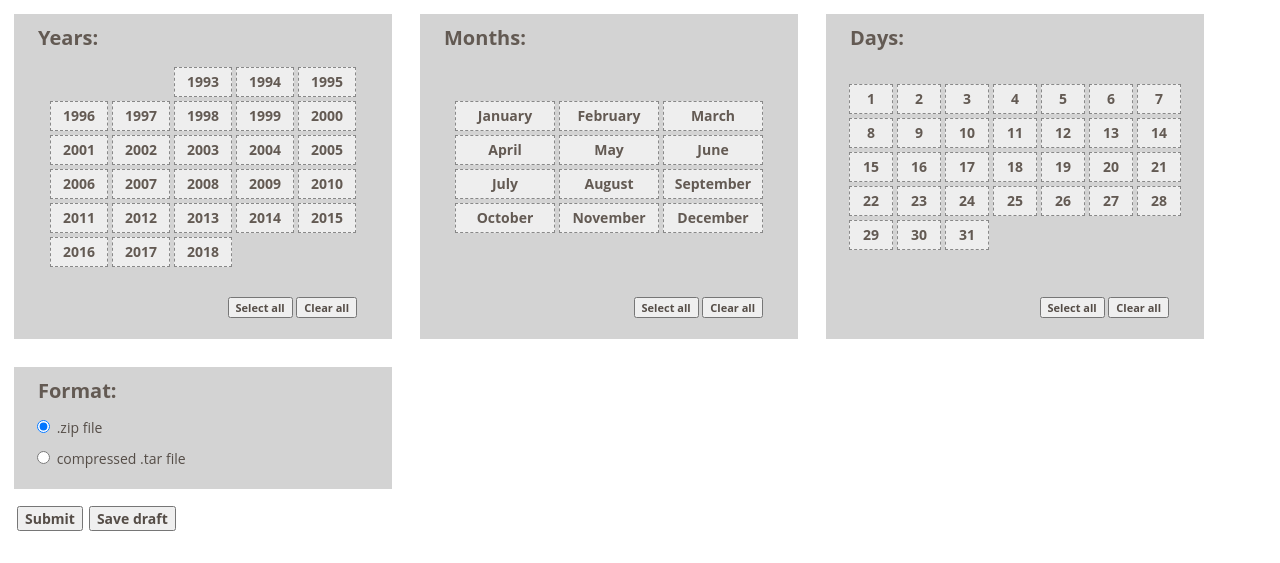
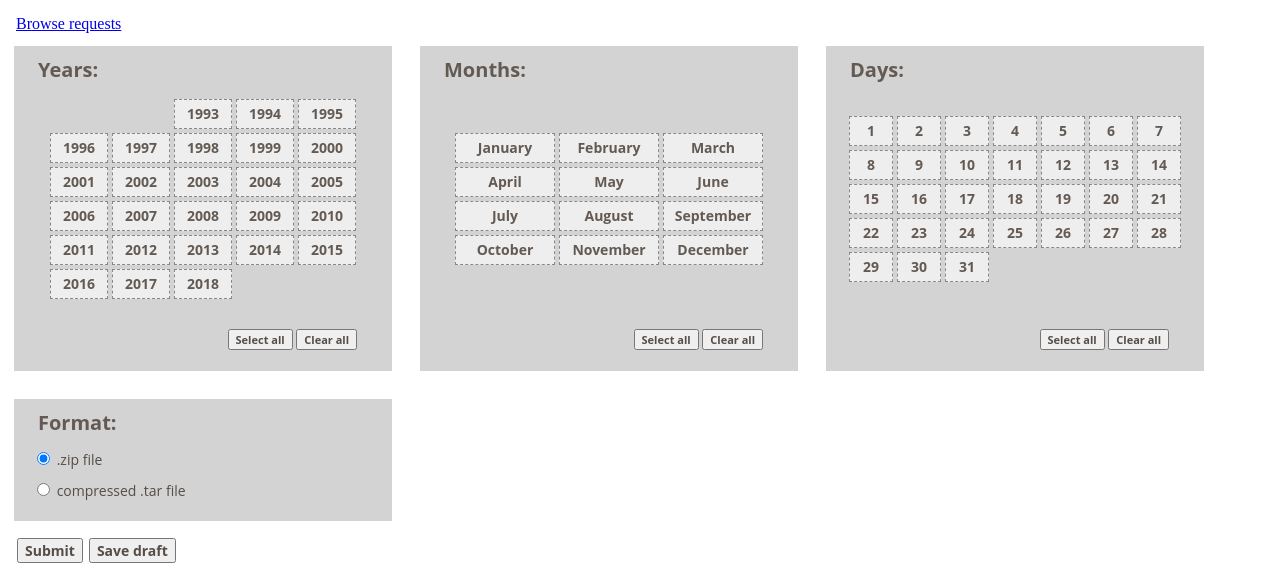
Before and after one commit to opalkonrad/copernicus_proxy, a Django app: page /downloader/sea_level/ in a window 1280 px wide. Shown: the top 563 px of the page. Run offline with Django 3.2, Linux system fonts and the light colour scheme.

Commit message:
Simple navigation

```diff
--- a/downloader/static/downloader/css/selection.css
+++ b/downloader/static/downloader/css/selection.css
@@ -142,3 +142,8 @@
     font-size: 14px;
     margin: 1px;
 }
+
+.link {
+    margin: 1em;
+    margin-bottom: 0;
+}
--- a/downloader/templates/sea_level/sea_level.html
+++ b/downloader/templates/sea_level/sea_level.html
@@ -17,6 +17,10 @@
     <script src="{% static 'downloader/js/sea_level.js' %}"></script>
 </head>
 <body>
+
+<div class="link">
+    <a href="{% url 'db_browser' %}">Browse requests</a>
+</div>
 
 <form method="post">
     {% csrf_token %}
```
Also changed, not shown: downloader/templates/sea_level/db_browser.html (+5 -2 lines).
